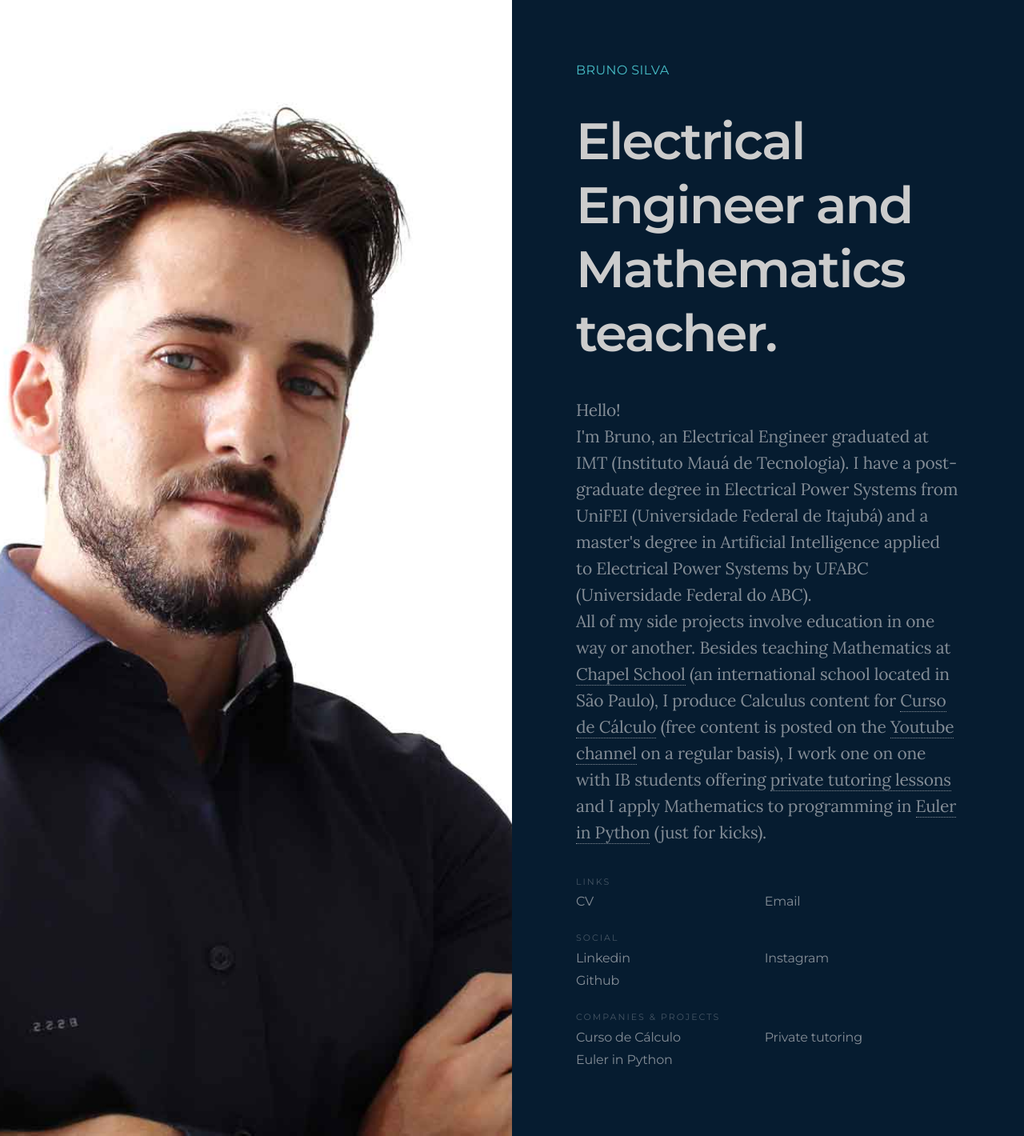
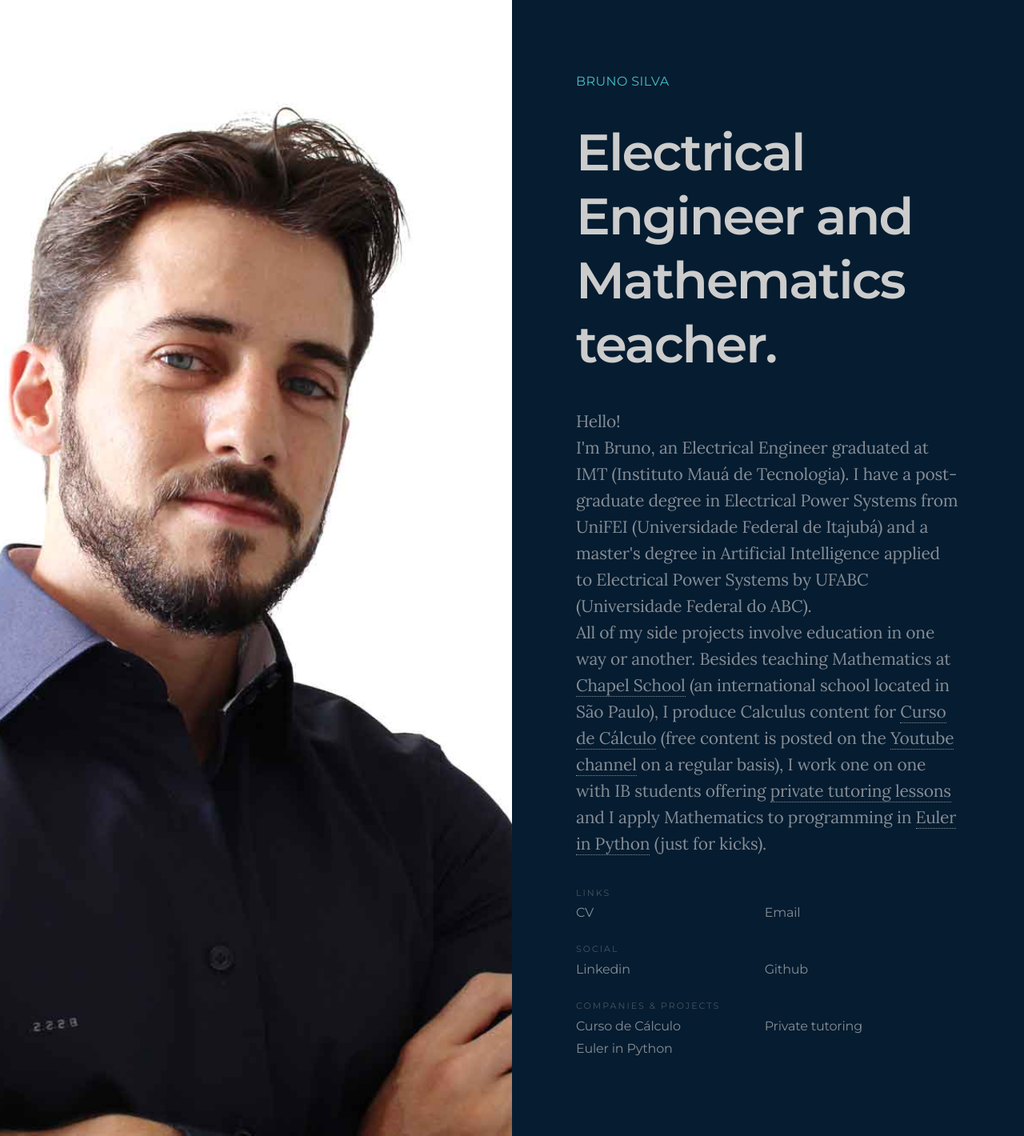
Before and after one commit to bru1987/bru1987.github.io, a Jekyll site: the page built from index.html, in a window 1280 px wide. Shown: the whole page at 80% size. Built offline with Jekyll 4.4.1, drawn with Linux system fonts in a browser that asks for light colours.

Commit message:
Update index.html

```diff
--- a/index.html
+++ b/index.html
@@ -81,7 +81,7 @@
 
 					<ul id="social">
 						<li><a href="https://www.linkedin.com/in/bruno3s/">Linkedin</a></li>
-						<li><a href="http://www.instagram.com/bruno.3s">Instagram</a></li>
+						<!--<li><a href="http://www.instagram.com/bruno.3s">Instagram</a></li>-->
 						<li><a href="http://github.com/{{site.github}}">Github</a></li>
 					</ul>
 
```
